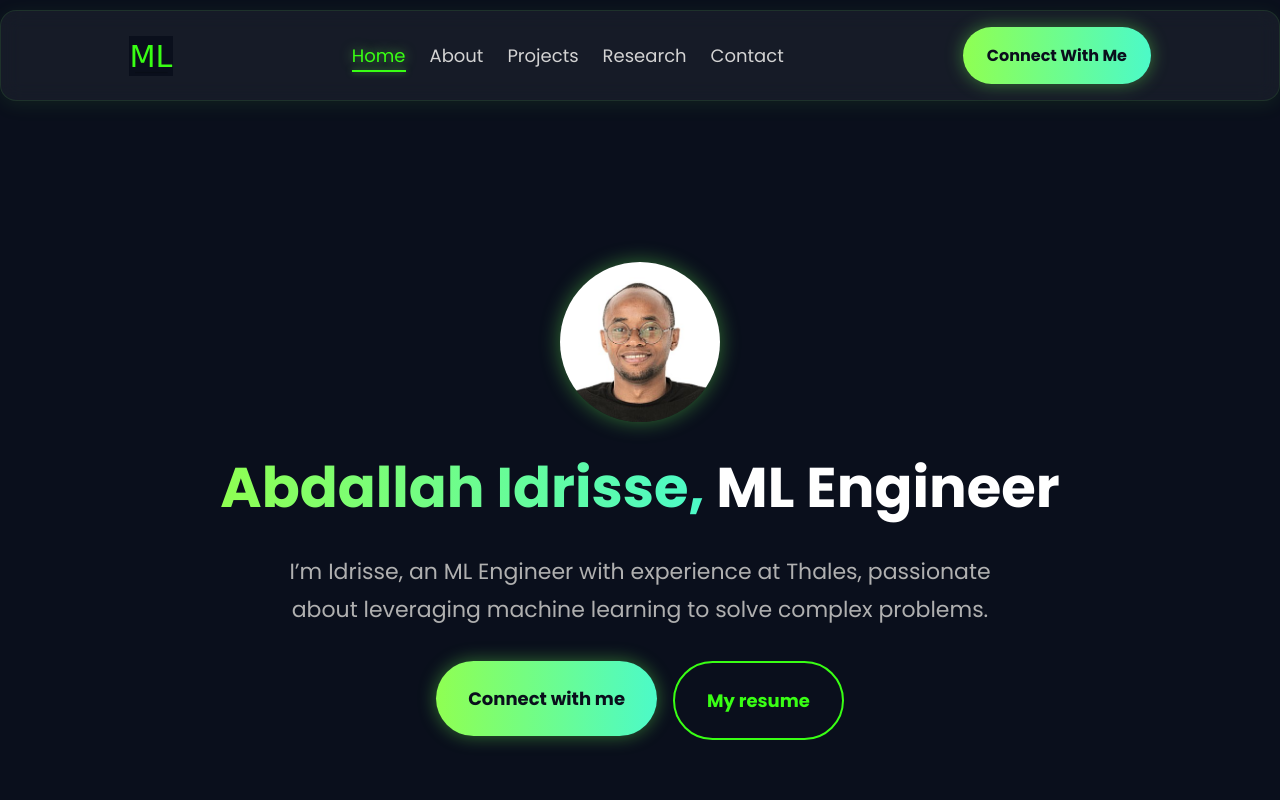
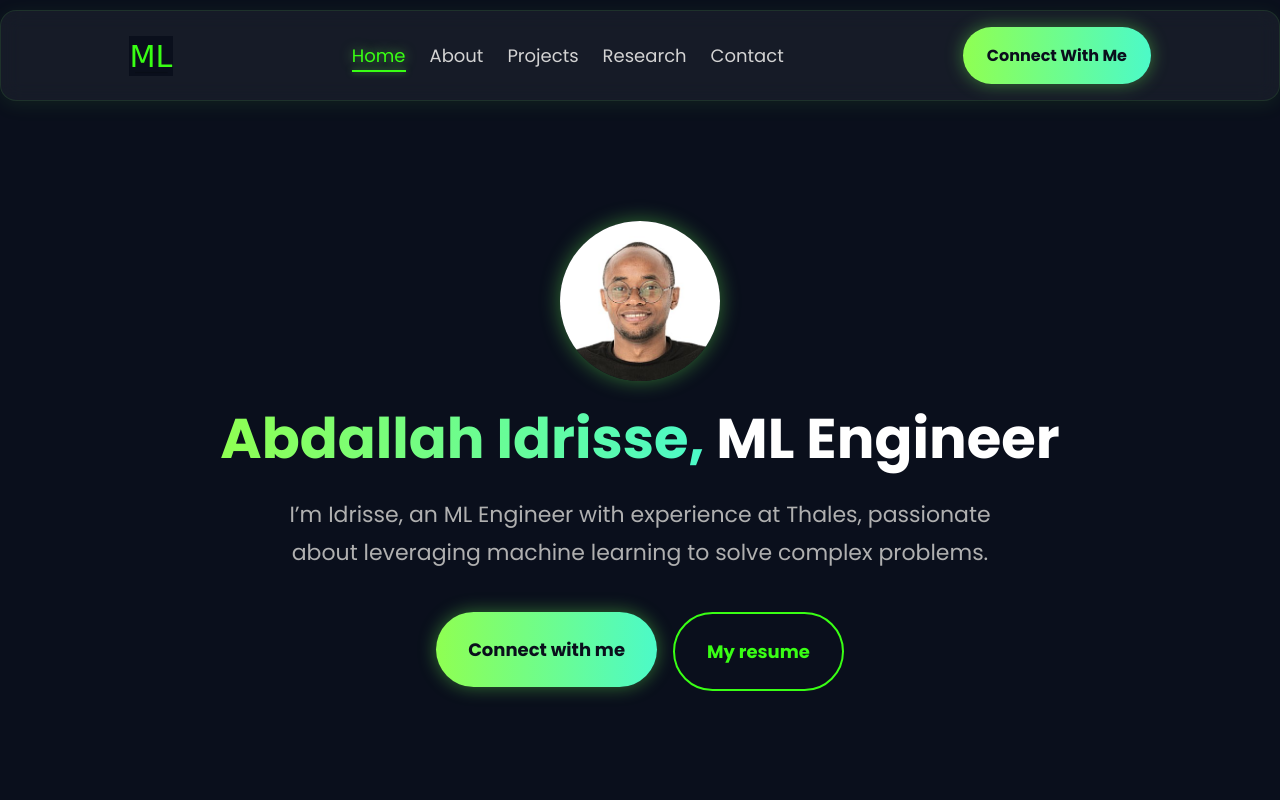
Before and after one commit to IdrisseAA/idrisseaa.github.io, a React (Vite) app: page / in a window 1280 px wide. Shown: the top 800 px of the page. Built offline with nearby package versions, Linux system fonts and the light colour scheme.

Commit message:
Structured a litle bit the hero section

```diff
--- a/src/components/sections/Hero/Hero.css
+++ b/src/components/sections/Hero/Hero.css
@@ -2,13 +2,14 @@
     display: flex;
     flex-direction: column;
     align-items: center;
-    justify-content: center; /* Center content vertically */
-    gap: var(--space-lg); /* 32px */
-    background: var(--bg-primary); /* #0A0F1C */
-    padding: var(--space-lg) var(--space-md); /* 32px 24px */
-    min-height: 100vh;
+    justify-content: flex-start;
+    min-height: 75vh;
+    padding: 120px var(--space-md) 60px var(--space-md);
+    gap: var(--space-md);
+
+    background: var(--bg-primary);
     text-align: center;
-    color: var(--text-accent); /* #D3D3D3 */
+    color: var(--text-accent);
 }
 
 .hero-image {
@@ -16,10 +17,8 @@
     height: 160px;
     border-radius: 50%;
     object-fit: cover;
-    margin-top: var(--space-md); /* 24px */
-    box-shadow: 0 0 20px rgba(111, 255, 82, 0.4), 0 0 10px rgba(111, 255, 82, 0.2) inset;
-    transition: transform 0.3s ease;
-    animation: fadeIn 1s ease-out;
+    margin-top: 0; /* REMOVED: prevent extra top gap */
+    box-shadow: 0 0 20px rgba(111, 255, 82, 0.4);
 }
 
 .hero-image:hover {
@@ -59,7 +58,7 @@
     gap: var(--space-sm); /* 16px */
     flex-wrap: wrap;
     justify-content: center;
-    margin-bottom: var(--space-md); /* 24px */
+    margin-top: var(--space-sm);
     animation: fadeIn 1s ease-out 0.6s;
     animation-fill-mode: backwards;
 }
```
